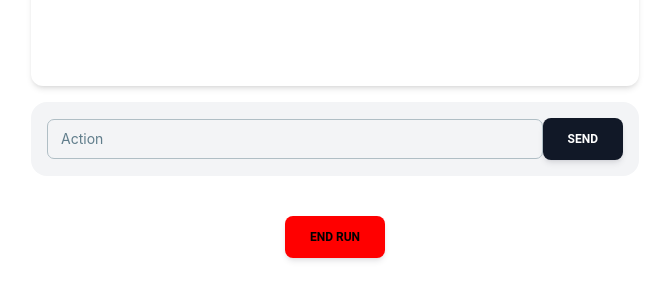
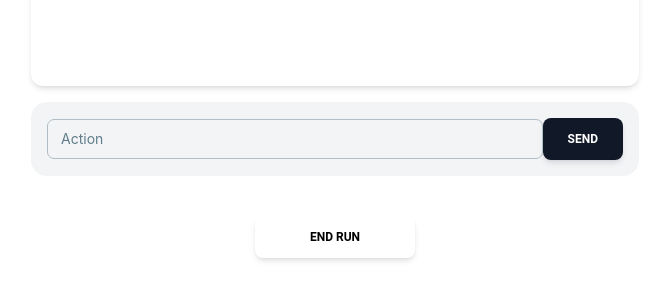
Before and after one commit to carlos-jmh/gpt-quest, a React (Vite) app in the folder gpt-quest-web/: page /quest in a window 1280 px wide. Shown: the part 472-772 px from the top of the page, without its empty margins (305-974 px from the left). Built offline with nearby package versions, Linux system fonts and the light colour scheme.

Commit message:
Styled end task button

```diff
--- a/gpt-quest-web/src/pages/QuestChat.jsx
+++ b/gpt-quest-web/src/pages/QuestChat.jsx
@@ -6,6 +6,7 @@ import {Spinner, Typography} from "@material-tailwind/react";
 function TypingEffect({obj, typingSpeed, onTypingComplete, callbackFlag}) {
     const [displayedContent, setDisplayedContent] = useState('');
     const [currentIndex, setCurrentIndex] = useState(0);
+
 
    /* useEffect(() => {
         if (obj.type === "text") {
@@ -54,7 +55,11 @@ function QuestChat() {
     const [actionText, setActionText] = useState("")
     const [actionInputDisabled, setActionInputDisabled] = useState(true)
     const [isCallbackFlagOn, setIsCallbackFlagOn] = useState(false)
+    const [hoveredButton, setHoveredButton] = useState(null);
 
+    const handleButtonHover = (color) => {
+        setHoveredButton(color);
+    }
     const enableActionBox = () => {
         setActionInputDisabled(false)
     }
@@ -144,7 +149,9 @@ function QuestChat() {
                     </div>
                 </CardBody>
             </Card>
-            <Button className="bg-classes-barbarian text-black p10">End Run</Button>
+            <Button className="bg-white text-black p10 rounded-lg w-40" onMouseEnter={() => handleButtonHover('red')} onMouseLeave={()=>handleButtonHover(null)} style={{backgroundColor: hoveredButton === 'red' ? 'red' : ''}}>
+                End Run
+            </Button>
 
         </div>
 
```
